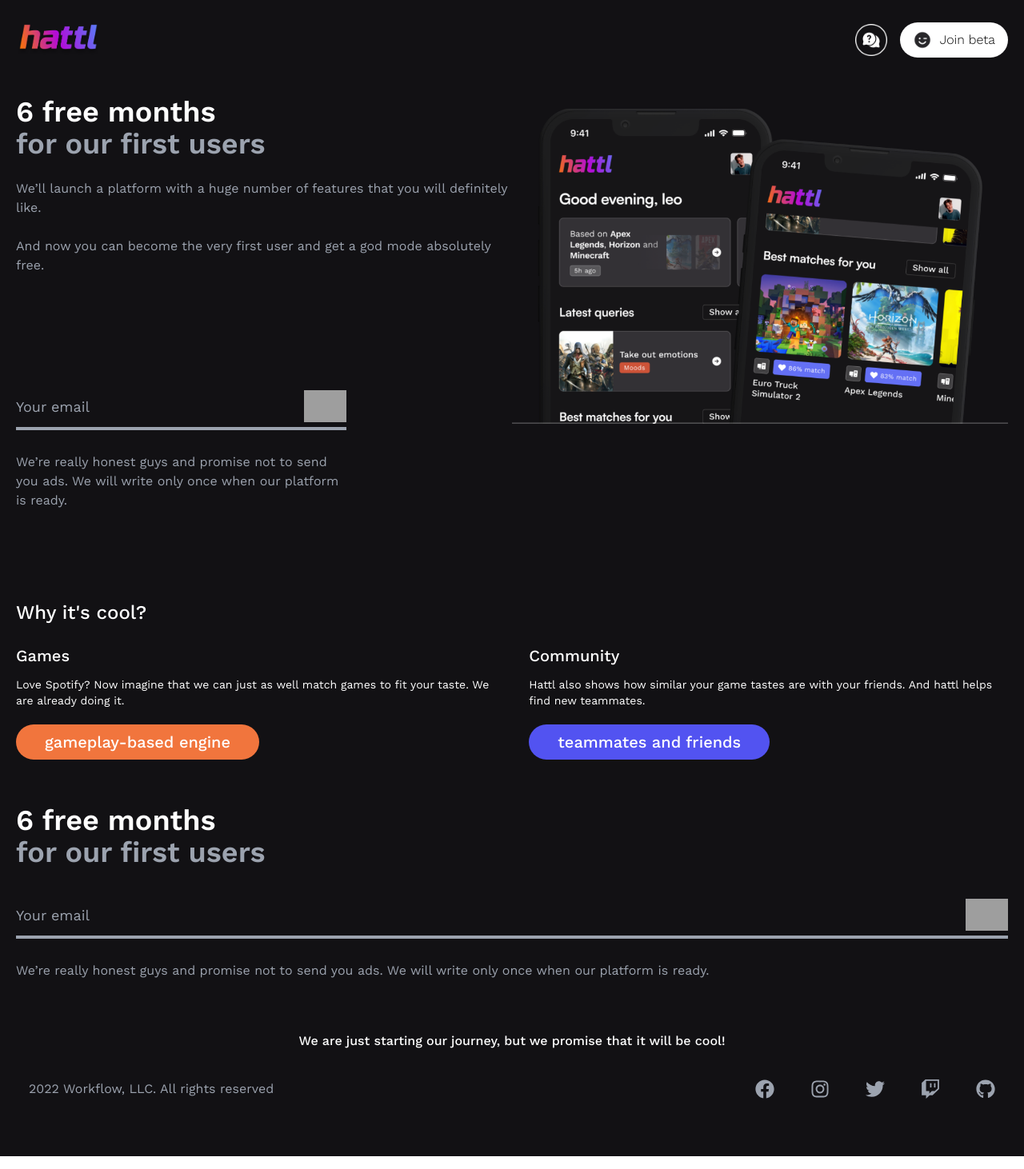
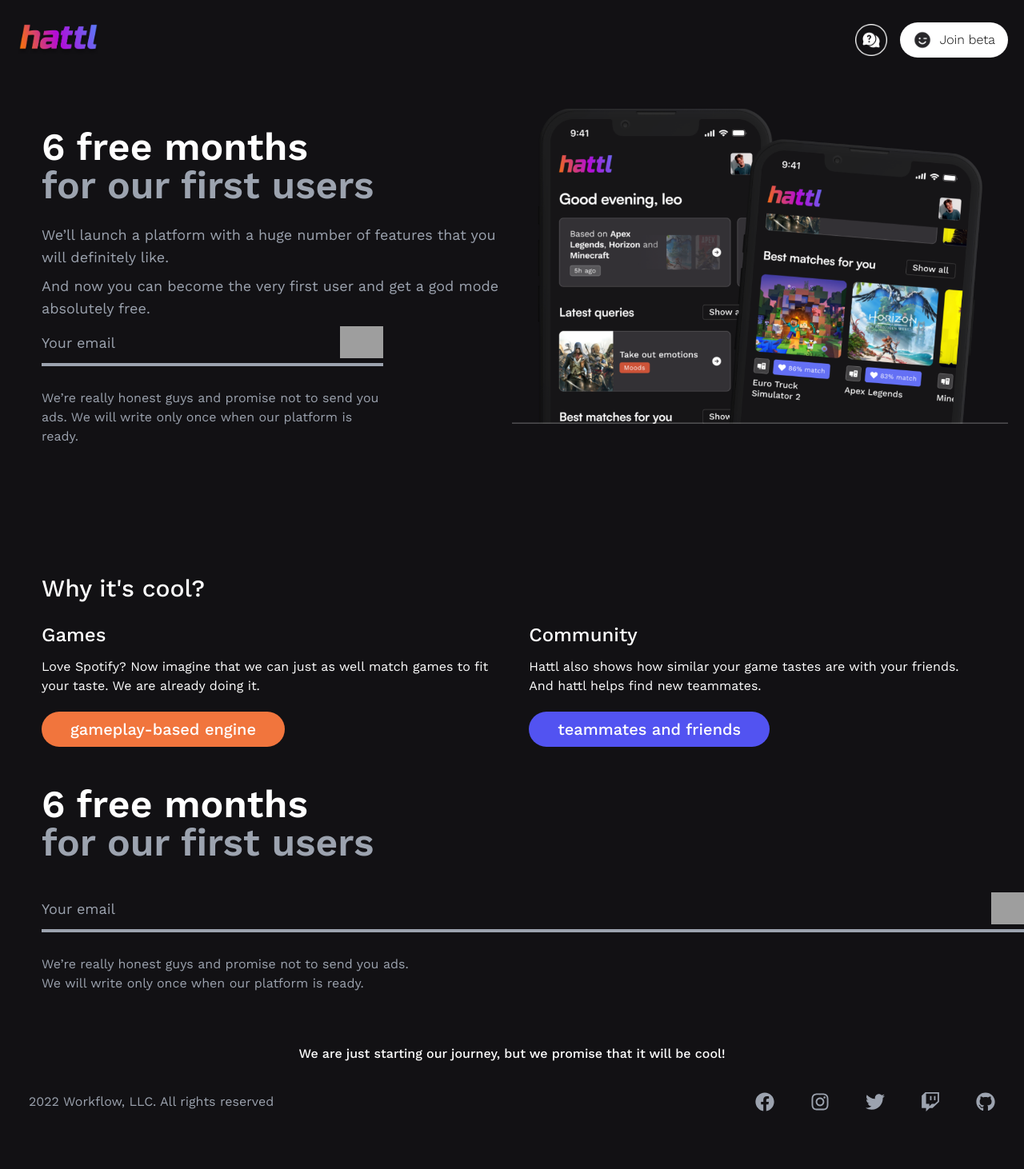
Before and after one commit to tothemoon2k/hatl-waitlistui, a React (Vite) app: page / in a window 1280 px wide. Shown: the whole page at 80% size. Built offline with nearby package versions, Linux system fonts and the light colour scheme; grey boxes are pictures that could not be loaded.

Commit message:
Frontend structure in place

```diff
--- a/src/App.jsx
+++ b/src/App.jsx
@@ -1,13 +1,13 @@
-import { useState } from 'react'
-import reactLogo from './assets/react.svg'
-import viteLogo from '/vite.svg'
+import { useState } from 'react';
+import reactLogo from './assets/react.svg';
+import viteLogo from '/vite.svg';
 import Footer from './footer';
 import questionIcon from "../public/assets/bxs_user-circle.png";
 import winkIcon from "../public/assets/ph_smiley-wink-fill.png";
 import hattlLogo from "../public/assets/LOGO MAIN 1.png";
 import phoness from "../public/assets/Frame 34427.png";
-import laptopss from "../public/assets/Macbook Air (2022).png"
-import './App.css'
+import laptopss from "../public/assets/Macbook Air (2022).png";
+import './App.css';
 
 function App() {
   const [count, setCount] = useState(0);
@@ -29,27 +29,47 @@ function App() {
         </div>
       </nav>
 
-      <div className='flex flex-wrap'>
-        <div className='md:w-1/2'>
-          <h1 className='text-white mt-12 text-4xl font-semibold'>
+      <div className='flex flex-wrap h-fit'>
+        <div className='md:w-1/2 md:pt-10 md:pl-8'>
+          <h1 className='text-white mt-12 text-4xl md:text-5xl font-semibold'>
             6 free months<br /> <span className='text-gray-400'>for our first users</span>
           </h1>
 
-          <p className='mt-6 text-gray-400'>
+          <p className='md:text-lg mt-6 text-gray-400'>
             We’ll launch a platform with a huge number of features that you will definitely like.
-            <br />
-            <br />
+            <span className='block pt-5 md:pt-2'>
               And now you can become the very first user and get a god mode absolutely free.
+            </span>
           </p>
+
+          {screenWidth > 1024 ? (
+            <div className=''>
+              <div className='mt-8 h-14 flex items-center w-full border-b-4 border-gray-400'>
+                <input className='bg-transparent h-full grow text-lg text-white' type="text" placeholder='Your email' name="" id="" />
+                <img className='h-10' src="https://img.icons8.com/ios-filled/100/ffffff/long-arrow-right.png" alt="" />
+              </div>
+
+              <p className='mt-7 text-gray-400'>
+                We’re really honest guys and promise not to send you ads. We will write only once when our platform is ready.
+              </p>
+            </div>
+          ) : (
+            <p></p>
+          )}
         </div>
 
         {screenWidth > 1024 ? (
-          <img className='mt-8 w-full md:w-1/2' src={laptopss} alt="" />
+          <div className='w-1/2 flex justify-end'>
+            <img className='mt-8 w-4/5' src={laptopss} alt="" />
+          </div>
         ) : (
           <img className='mt-8 w-full md:w-1/2' src={phoness} alt="" />
         )}
 
-        <div className='md:w-1/3 md:relative md:-top-20'>
+          {screenWidth > 1024 ? (
+            <p></p>
+          ) : (
+            <div className='md:w-[37%] md:relative md:-top-40 md:pl-8'>
             <div className='mt-8 h-14 flex items-center w-full border-b-4 border-gray-400'>
               <input className='bg-transparent h-full grow text-lg text-white' type="text" placeholder='Your email' name="" id="" />
 
@@ -60,15 +80,16 @@ function App() {
               We’re really honest guys and promise not to send you ads. We will write only once when our platform is ready.
             </p>
           </div>
+          )}
       </div>
 
-      <h2 className='mt-8 text-white text-2xl font-medium'>Why it's cool?</h2>
+      <h2 className='mt-8 md:mt-0 text-white text-2xl md:text-3xl font-medium md:pl-8'>Why it's cool?</h2>
 
-      <div className='mt-6 flex flex-col md:flex-row gap-10'>
+      <div className='mt-6 flex flex-col md:flex-row gap-10 md:px-8'>
         <div className=''>
-          <h3 className='mb-3 text-white text-xl font-medium'>Games</h3>
+          <h3 className='mb-3 text-white text-xl md:text-2xl font-medium'>Games</h3>
 
-          <p className='text-white text-sm'>
+          <p className='text-white text-sm md:text-base'>
             Love Spotify? Now imagine that we can just as well match games to fit your taste. We are already doing it.
           </p>
 
@@ -76,9 +97,9 @@ function App() {
         </div>
 
         <div className=''>
-          <h3 className='mb-3 text-white text-xl font-medium'>Community</h3>
+          <h3 className='mb-3 text-white text-xl md:text-2xl font-medium'>Community</h3>
 
-          <p className='text-white text-sm'>
+          <p className='text-white text-sm md:text-base'>
             Hattl also shows how similar your game tastes are with your friends. And hattl helps find new teammates.
           </p>
 
@@ -86,18 +107,18 @@ function App() {
         </div>
       </div>
 
-      <h1 className='text-white mt-14 text-4xl font-semibold'>
-        6 free months <br /> <span className='text-gray-400'>for our first users</span>
+      <h1 className='text-white mt-12 text-4xl md:text-5xl font-semibold pl-8'>
+        6 free months<br /> <span className='text-gray-400'>for our first users</span>
       </h1>
 
-      <div className='mt-8 h-14 flex items-center w-full border-b-4 border-gray-400'>
+      <div className='mt-8 h-14 flex items-center w-full border-b-4 border-gray-400 w-3/5 ml-8'>
         <input className='bg-transparent h-full grow text-lg text-white' type="text" placeholder='Your email' name="" id="" />
 
         <img className='h-10' src="https://img.icons8.com/ios-filled/100/ffffff/long-arrow-right.png" alt="" />
       </div>
 
-      <p className='mt-7 text-gray-400'>
-        We’re really honest guys and promise not to send you ads. We will write only once when our platform is ready.
+      <p className='mt-7 text-gray-400 pl-8'>
+        We’re really honest guys and promise not to send you ads. <br className='hidden md:block'/>We will write only once when our platform is ready.
       </p>
 
       <p className='mt-16 text-white text-center font-medium px-8'>
```
Lines whose indentation alone changed are shown as unchanged.
